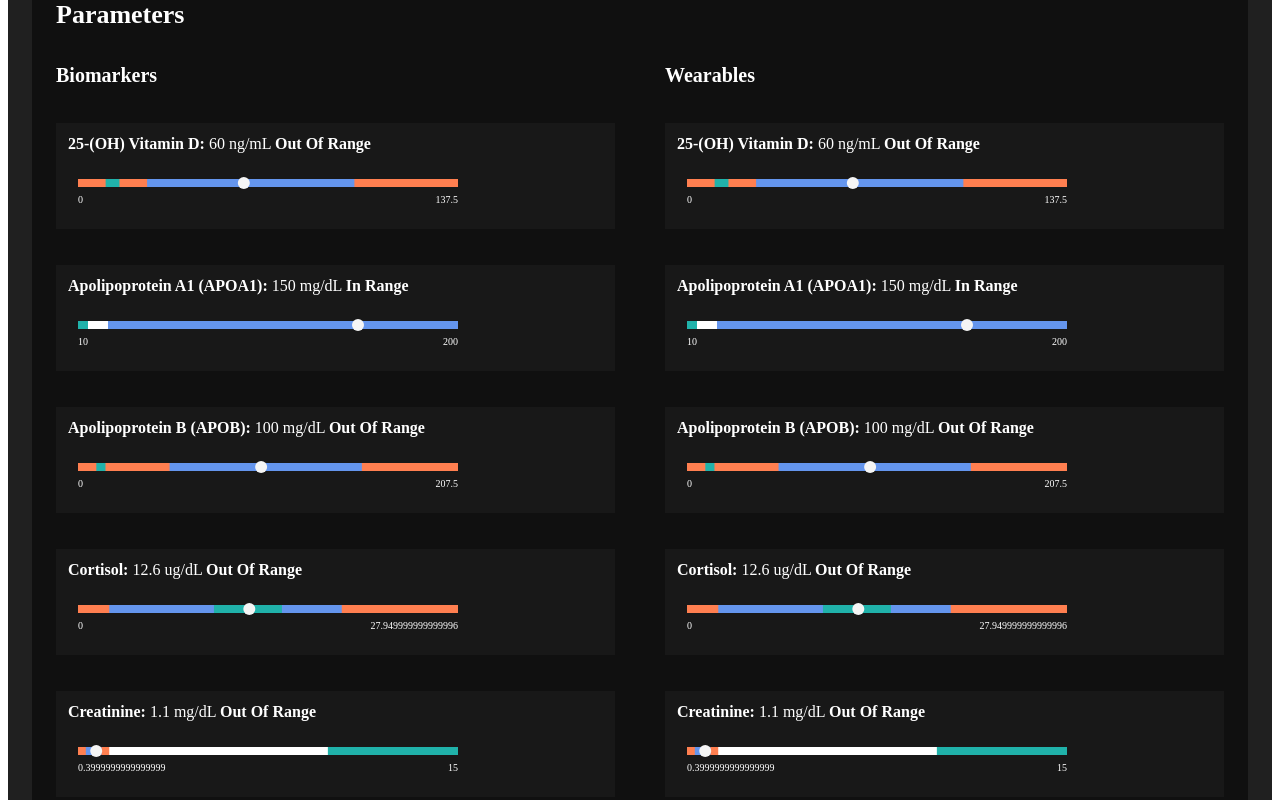
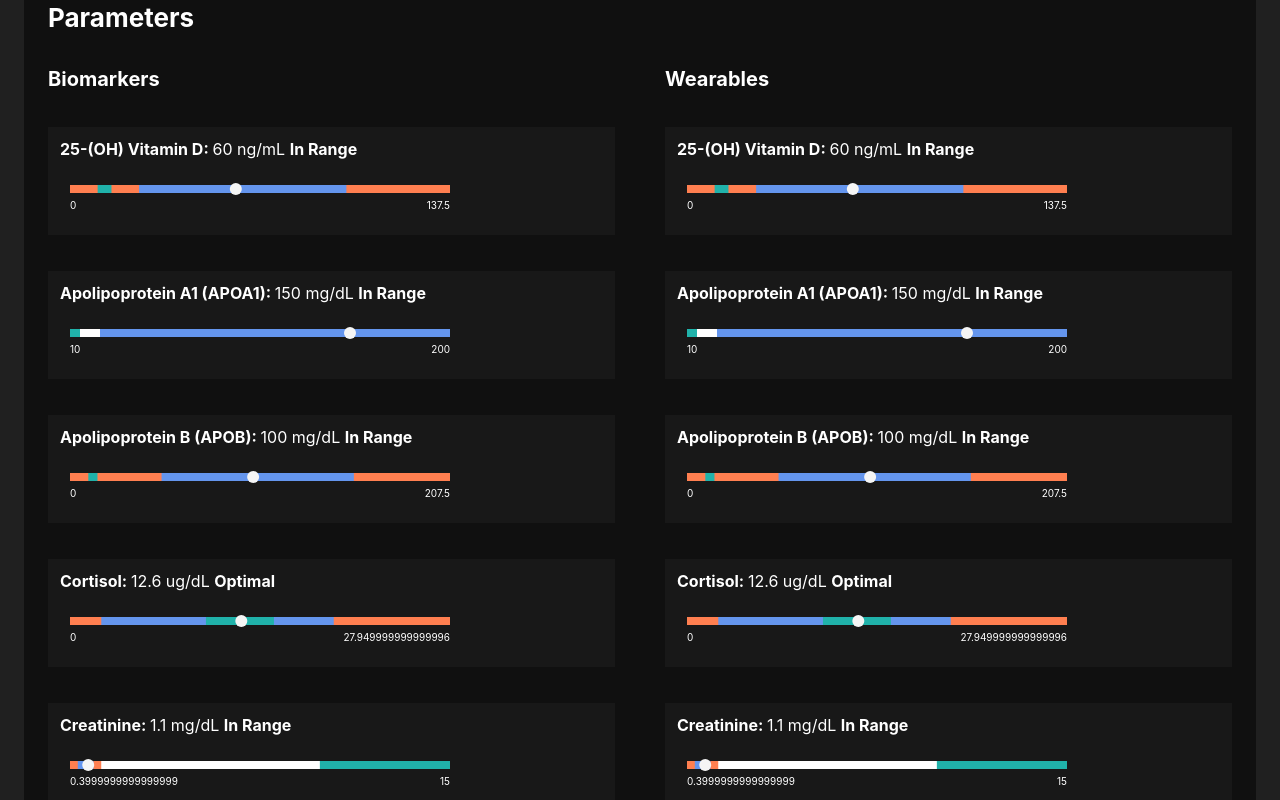
Before and after one commit to marineAndrea/quantifyclient, a React (Create React App) app: page / in a window 1280 px wide. Shown: the part 920-1720 px from the top of the page. Built offline with nearby package versions, Linux system fonts and the light colour scheme.

Commit message:
fixes useParams

```diff
--- a/src/App.js
+++ b/src/App.js
@@ -8,6 +8,9 @@
 import { Page, Tile, LayeredTile, Title } from './components/reusable/Layout'
 
 function App() {
+  const params = useParams()
+  console.log({ params })
+
   if (
     !data.axes ||
     !data.biomarker ||
@@ -17,9 +20,6 @@
   ) {
     return null
   }
-
-  const params = useParams()
-  console.log({ params })
 
   return (
     <Page>
--- a/src/components/Parameters/index.js
+++ b/src/components/Parameters/index.js
@@ -10,12 +10,12 @@
     if (!result || !ranges) {
       return null
     }
-    return ranges.outOfRange && result >= ranges.outOfRange[0] && result <= ranges.outOfRange[1]
-      ? 'Out Of Range'
+    return ranges.outOfRange && result >= ranges.optimal[0] && result <= ranges.optimal[1]
+      ? 'Optimal'
       : ranges.inRange && result >= ranges.inRange[0] && result <= ranges.inRange[1]
       ? 'In Range'
-      : ranges.optimal && result >= ranges.optimal[0] && result <= ranges.optimal[1]
-      ? 'Optimal'
+      : ranges.optimal && result >= ranges.outOfRange[0] && result <= ranges.outOfRange[1]
+      ? 'Out Of Range'
       : null
   }
   return (
--- /dev/null
+++ b/src/index.css
@@ -0,0 +1,13 @@
+body {
+  margin: 0;
+  font-family: -apple-system, BlinkMacSystemFont, 'Segoe UI', 'Roboto', 'Oxygen',
+    'Ubuntu', 'Cantarell', 'Fira Sans', 'Droid Sans', 'Helvetica Neue',
+    sans-serif;
+  -webkit-font-smoothing: antialiased;
+  -moz-osx-font-smoothing: grayscale;
+}
+
+code {
+  font-family: source-code-pro, Menlo, Monaco, Consolas, 'Courier New',
+    monospace;
+}
--- a/src/index.js
+++ b/src/index.js
@@ -2,6 +2,7 @@
 import { BrowserRouter, Routes, Route } from 'react-router-dom'
 import ReactDOM from 'react-dom/client'
 import App from './App'
+import './index.css'
 // import reportWebVitals from './reportWebVitals'
 
 const root = ReactDOM.createRoot(document.getElementById('root'))
```
